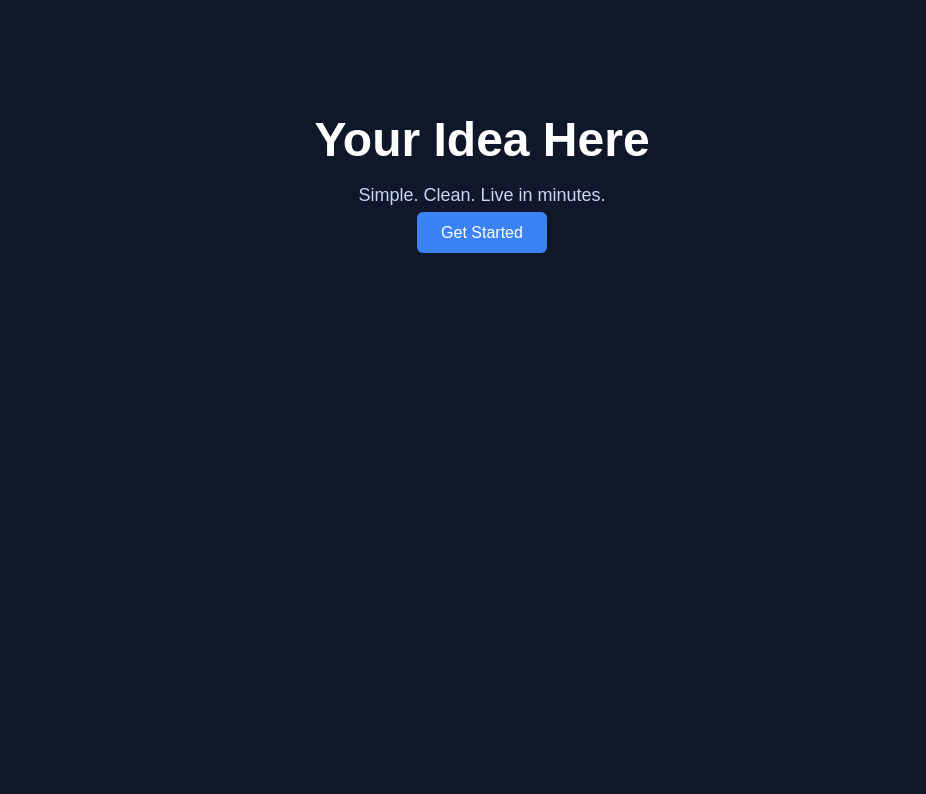
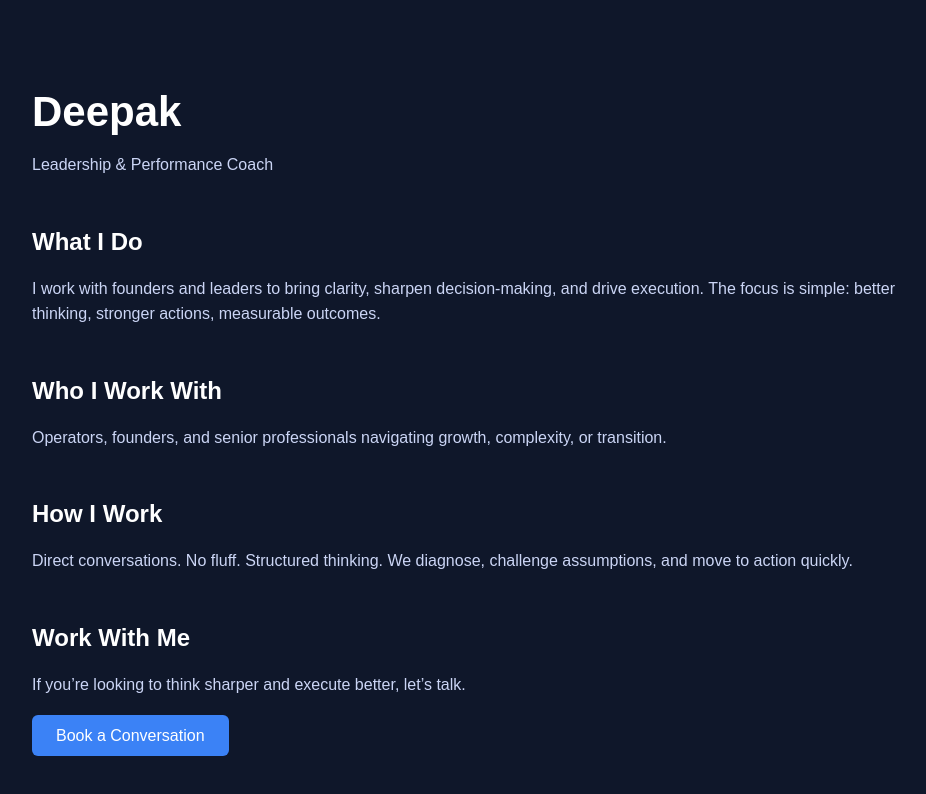
Before and after one commit to ds0291/test-site, a plain HTML site: page index.html in a window 1280 px wide. Shown: the whole page, without its empty margins (158-1084 px from the left). Drawn offline with Linux system fonts and the light colour scheme.

Commit message:
Update index.html

```diff
--- a/index.html
+++ b/index.html
@@ -1,41 +1,79 @@
 <!DOCTYPE html>
 <html>
 <head>
-  <title>Your Project</title>
+  <title>Deepak | Leadership & Performance Coach</title>
   <style>
     body {
       font-family: Arial, sans-serif;
       margin: 0;
       background: #0f172a;
       color: white;
-      text-align: center;
     }
     .container {
-      padding: 80px 20px;
+      max-width: 900px;
+      margin: auto;
+      padding: 60px 20px;
     }
     h1 {
-      font-size: 48px;
+      font-size: 42px;
       margin-bottom: 10px;
     }
+    h2 {
+      margin-top: 40px;
+      font-size: 24px;
+    }
     p {
-      font-size: 18px;
       color: #cbd5f5;
+      line-height: 1.6;
+    }
+    .cta {
+      margin-top: 30px;
     }
     .btn {
-      margin-top: 20px;
       padding: 12px 24px;
       background: #3b82f6;
       color: white;
       text-decoration: none;
       border-radius: 6px;
     }
+    .section {
+      margin-top: 50px;
+    }
   </style>
 </head>
 <body>
-  <div class="container">
-    <h1>Your Idea Here</h1>
-    <p>Simple. Clean. Live in minutes.</p>
-    <a href="#" class="btn">Get Started</a>
+
+<div class="container">
+
+  <h1>Deepak</h1>
+  <p>Leadership & Performance Coach</p>
+
+  <div class="section">
+    <h2>What I Do</h2>
+    <p>I work with founders and leaders to bring clarity, sharpen decision-making, and drive execution.
+    The focus is simple: better thinking, stronger actions, measurable outcomes.</p>
   </div>
+
+  <div class="section">
+    <h2>Who I Work With</h2>
+    <p>Operators, founders, and senior professionals navigating growth, complexity, or transition.</p>
+  </div>
+
+  <div class="section">
+    <h2>How I Work</h2>
+    <p>Direct conversations. No fluff. Structured thinking.
+    We diagnose, challenge assumptions, and move to action quickly.</p>
+  </div>
+
+  <div class="section">
+    <h2>Work With Me</h2>
+    <p>If you’re looking to think sharper and execute better, let’s talk.</p>
+    <div class="cta">
+      <a href="mailto:your@email.com" class="btn">Book a Conversation</a>
+    </div>
+  </div>
+
+</div>
+
 </body>
 </html>
```
